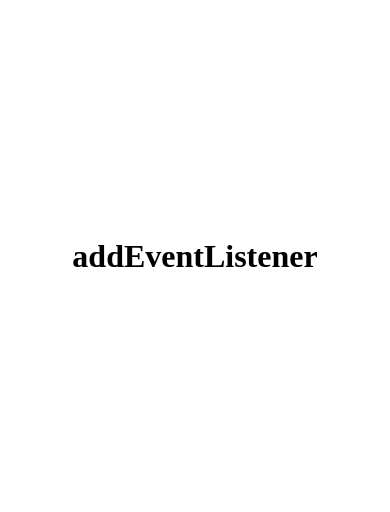
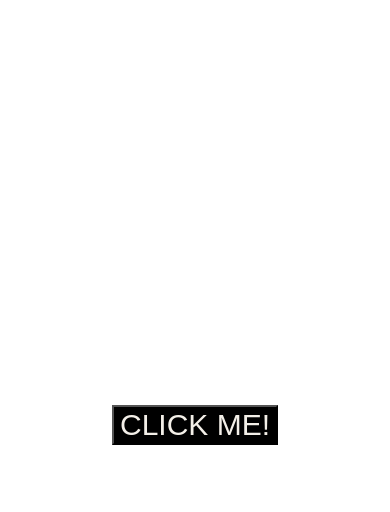
Before and after one commit to fajllo/GT1, a plain HTML site: page JS/imposibleBTN/index.html in a window 390 px wide. Shown: the part 5-517 px from the top of the page. Drawn offline with Linux system fonts and the light colour scheme.

Commit message:
losowa zmiana pozycji przycisku

```diff
--- /dev/null
+++ b/JS/imposibleBTN/app.js
@@ -0,0 +1,10 @@
+const btn = document.querySelector("button");
+
+btn.addEventListener("mouseover",function(){
+    let h = Math.floor(Math.random() * window.innerHeight());
+    let w = Math.floor(Math.random() * window.innerWidth());
+    btn.style.left = `${w}px`;
+    btn.style.top = `${h}px`;
+
+
+})
--- a/JS/pro3.0/index.html
+++ b/JS/imposibleBTN/index.html
@@ -7,7 +7,8 @@
     <link rel="stylesheet" href="style.css">
 </head>
 <body>
-    <h1>addEventListener</h1>
+    <button>CLICK ME!</button>
+    <script src="app.js"></script>
 
 </body>
 </html>
--- /dev/null
+++ b/JS/imposibleBTN/style.css
@@ -0,0 +1,13 @@
+body{
+    display: flex;
+    flex-direction: column;
+    align-items: center;
+    justify-content: center;
+    height: 100vh;
+}
+button{
+    position: absolute;
+    font-size: 30px;
+    background-color: black;
+    color: rgb(243, 239, 232);
+}
--- a/JS/pro3.0/style.css
+++ /dev/null
@@ -1,8 +0,0 @@
-h1{
-    text-align: center;
-    margin :0 auto;
-    display: flex;
-    justify-content: center;
-    flex-direction: column;
-    height: 60vh;
-}
```
Also changed, not shown: JS/pro3.0/app.js (deleted).
